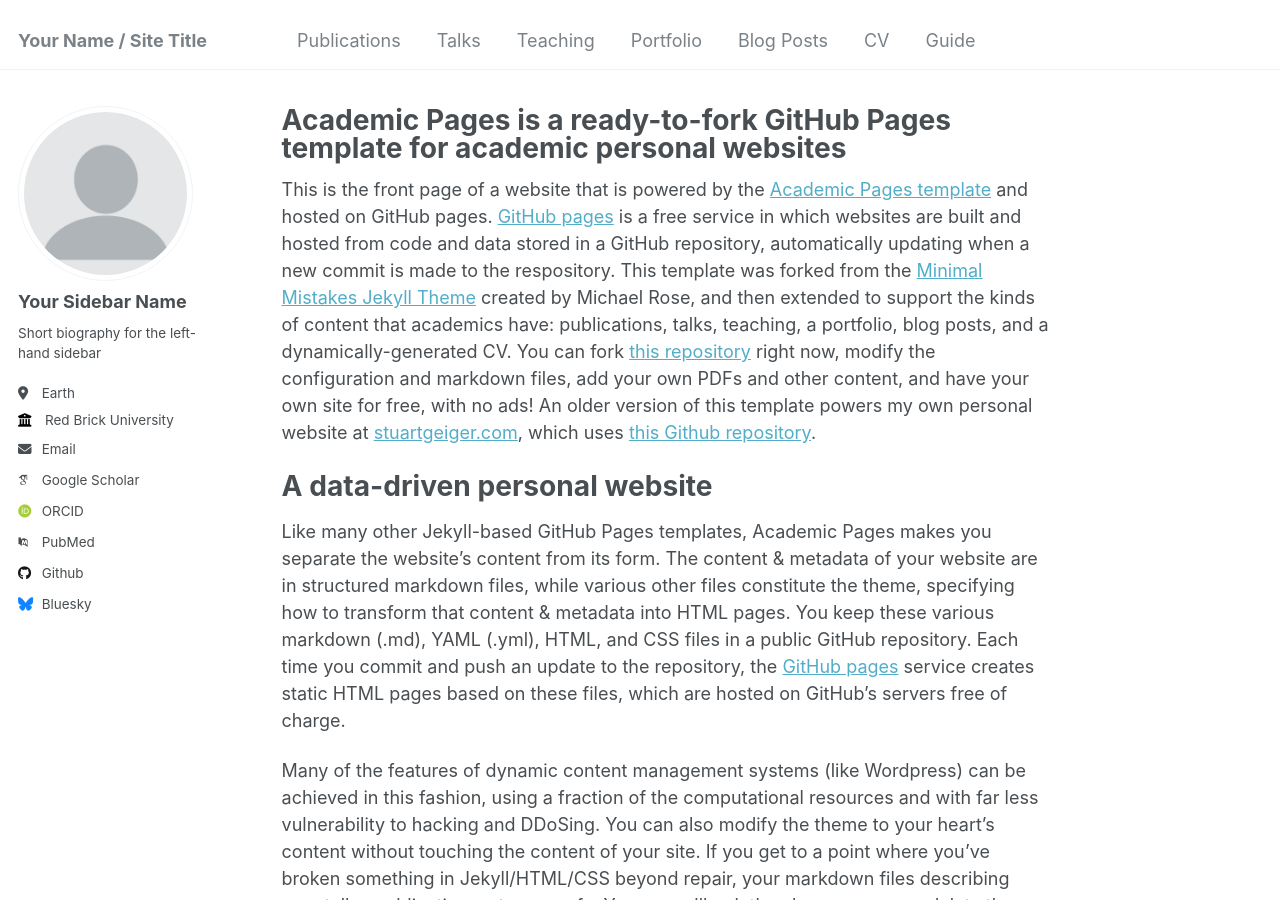
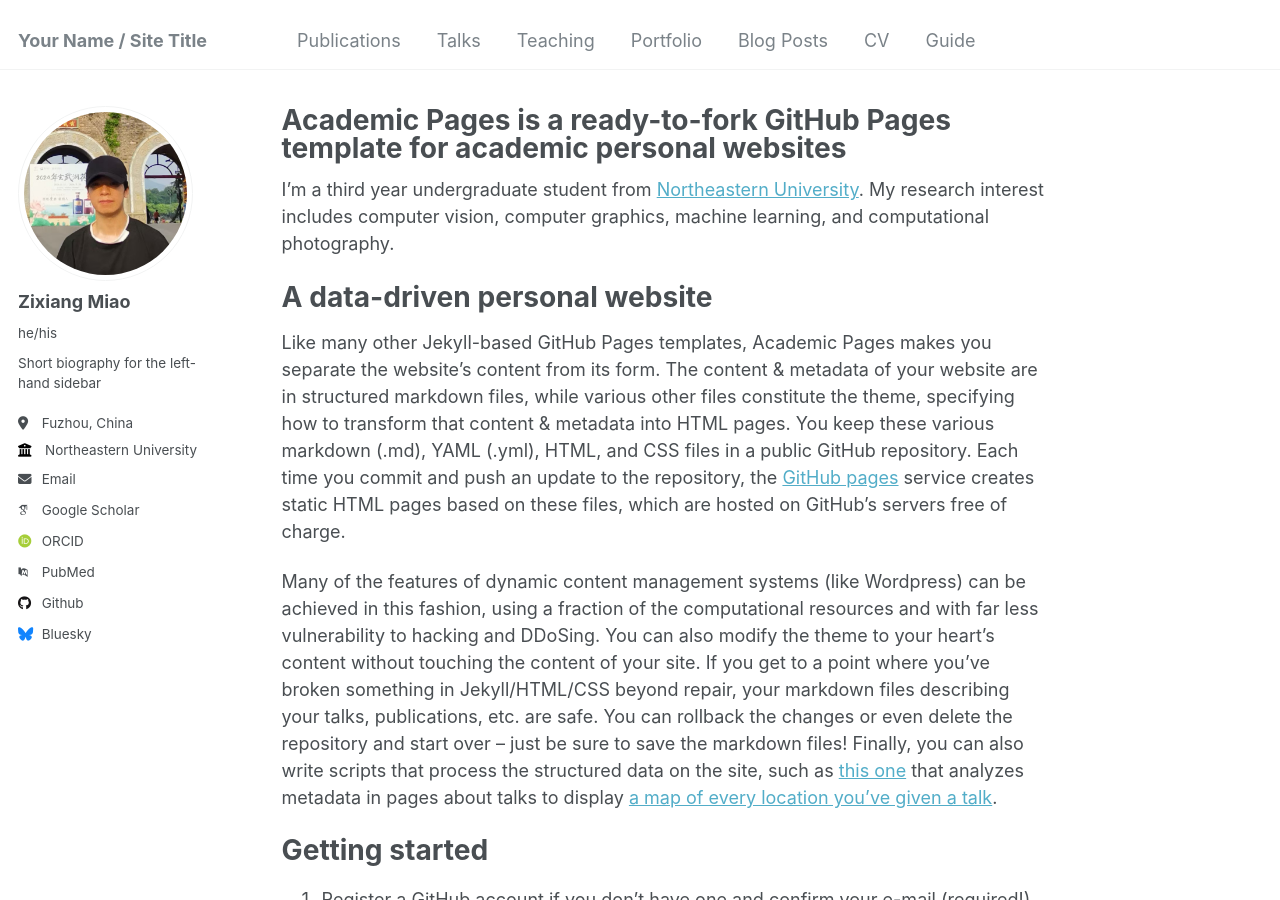
Before and after one commit to IllusionMZX/IllusionMZX.github.io, a Jekyll site: the page built from _pages/about.md, in a window 1280 px wide and 900 px high. Built offline with Jekyll 4.4.1, drawn with Linux system fonts in a browser that asks for light colours; some web fonts are replaced.

Commit message:
更新个人主页

```diff
--- a/_config.yml
+++ b/_config.yml
@@ -12,9 +12,9 @@ title                    : "Your Name / Site Title"
 title_separator          : "-"
 name                     : &name "Your Name"
 description              : &description "personal description"
-url                      : https://academicpages.github.io # the base hostname & protocol for your site e.g. "https://mmistakes.github.io"
+url                      : https://IllusionMZX.github.io # the base hostname & protocol for your site e.g. "https://mmistakes.github.io"
 baseurl                  : "" # the subpath of your site, e.g. "/blog"
-repository               : "academicpages/academicpages.github.io"
+repository               : "IllusionMZX/IllusionMZX.github.io"
 
 # Site Author - The following control what appear as part of the author content on the side bar.
 #               If a field is blank the icon and link will not appear, otherwise it will be shown.
@@ -22,13 +22,13 @@ repository               : "academicpages/academicpages.github.io"
 author:
   # Biographic information
   avatar           : "profile.png"
-  name             : "Your Sidebar Name"
-  pronouns         : # example: "she/her"
+  name             : "Zixiang Miao"
+  pronouns         : "he/his"
   bio              : "Short biography for the left-hand sidebar"
-  location         : "Earth"
-  employer         : "Red Brick University"
+  location         : "Fuzhou, China"
+  employer         : "Northeastern University"
   uri              : # URL
-  email            : "none@example.org"
+  email            : "Zixiang.Miao@outlook.com"
 
   # Academic websites
   arxiv            : # URL - Update with the correct link to your profile
--- a/_pages/about.md
+++ b/_pages/about.md
@@ -7,7 +7,7 @@ redirect_from:
   - /about.html
 ---
 
-This is the front page of a website that is powered by the [Academic Pages template](https://github.com/academicpages/academicpages.github.io) and hosted on GitHub pages. [GitHub pages](https://pages.github.com) is a free service in which websites are built and hosted from code and data stored in a GitHub repository, automatically updating when a new commit is made to the respository. This template was forked from the [Minimal Mistakes Jekyll Theme](https://mmistakes.github.io/minimal-mistakes/) created by Michael Rose, and then extended to support the kinds of content that academics have: publications, talks, teaching, a portfolio, blog posts, and a dynamically-generated CV. You can fork [this repository](https://github.com/academicpages/academicpages.github.io) right now, modify the configuration and markdown files, add your own PDFs and other content, and have your own site for free, with no ads! An older version of this template powers my own personal website at [stuartgeiger.com](http://stuartgeiger.com), which uses [this Github repository](https://github.com/staeiou/staeiou.github.io).
+I'm a third year undergraduate student from [Northeastern University](https://www.neu.edu.cn/). My research interest includes computer vision, computer graphics, machine learning, and computational photography.
 
 A data-driven personal website
 ======
```
Also changed, not shown: images/profile.png.
